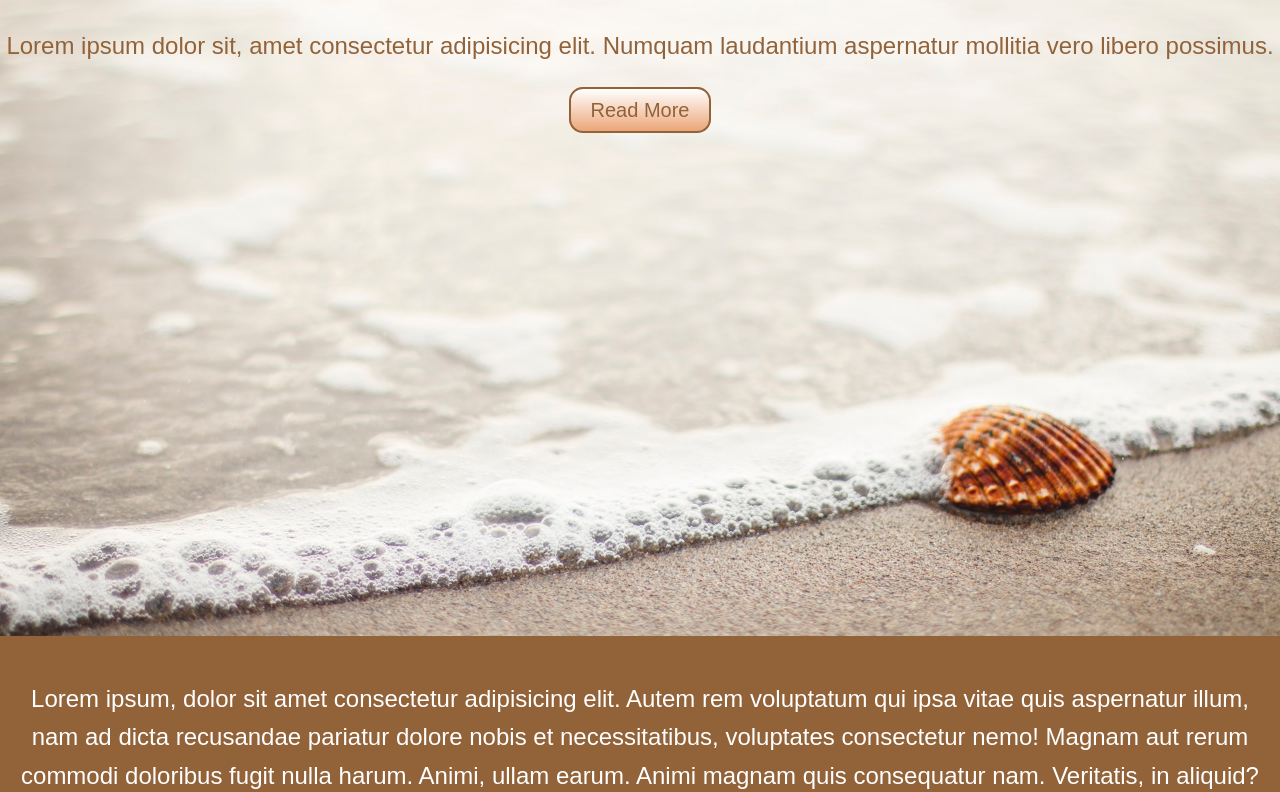
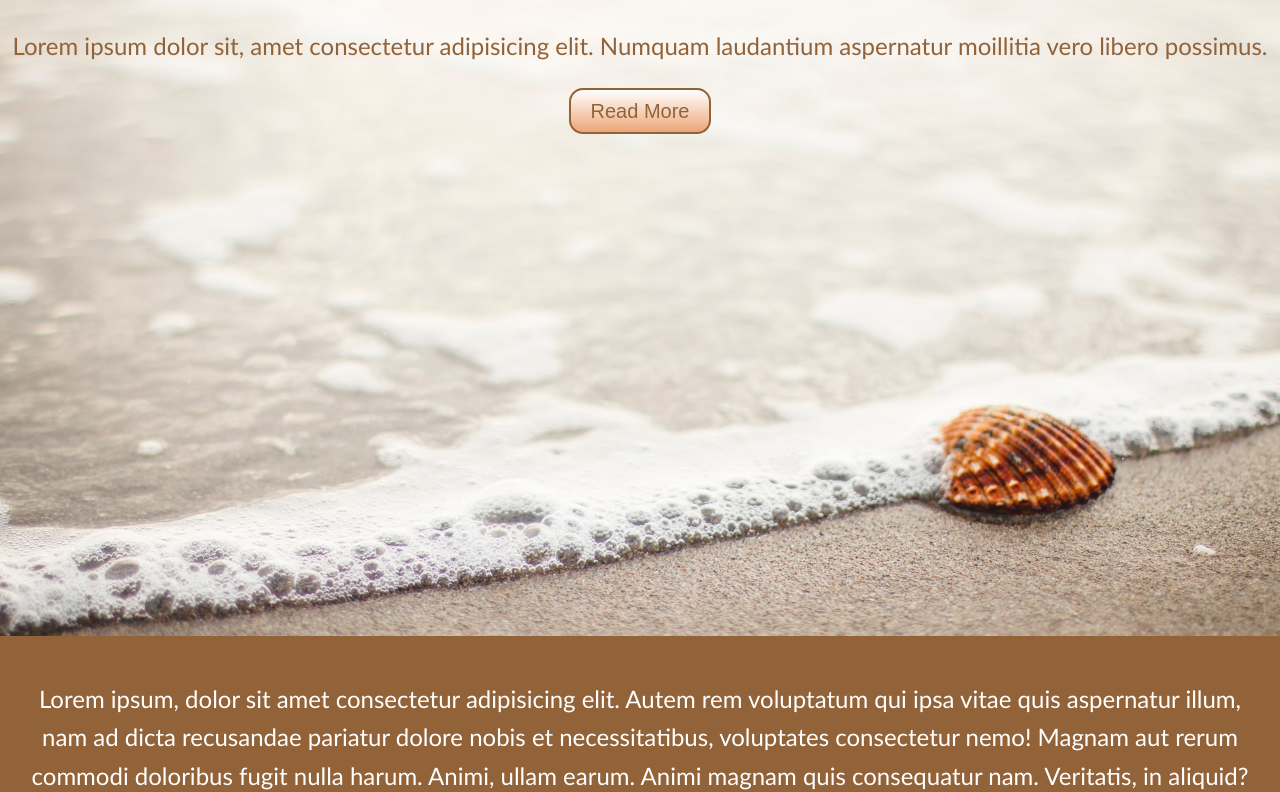
Before and after one commit to RayimjonovBobur/Beach-Website, a plain HTML site: page index.html in a window 1280 px wide. Shown: the part 164-956 px from the top of the page. Drawn offline with Linux system fonts and the light colour scheme.

Commit message:
It is my web bearch vrsion 2

```diff
--- a/index.html
+++ b/index.html
@@ -12,7 +12,7 @@
       <h1>Welcome To The Beach</h1>
       <p>
         Lorem ipsum dolor sit, amet consectetur adipisicing elit. Numquam
-        laudantium aspernatur mollitia vero libero possimus.
+        laudantium aspernatur moillitia vero libero possimus.
       </p>
       <a href="#" class="btn">Read More</a>
     </div>
--- a/style.css
+++ b/style.css
@@ -4,7 +4,7 @@
 body{
     margin: 0;
     padding: 0;
-    font-family: Arial;
+    font-family: 'Gill Sans', 'Gill Sans MT', Calibri, 'Trebuchet MS', sans-serif;
     font-size: 1.5rem;
     font-weight: 200;
     text-align: center;
```
